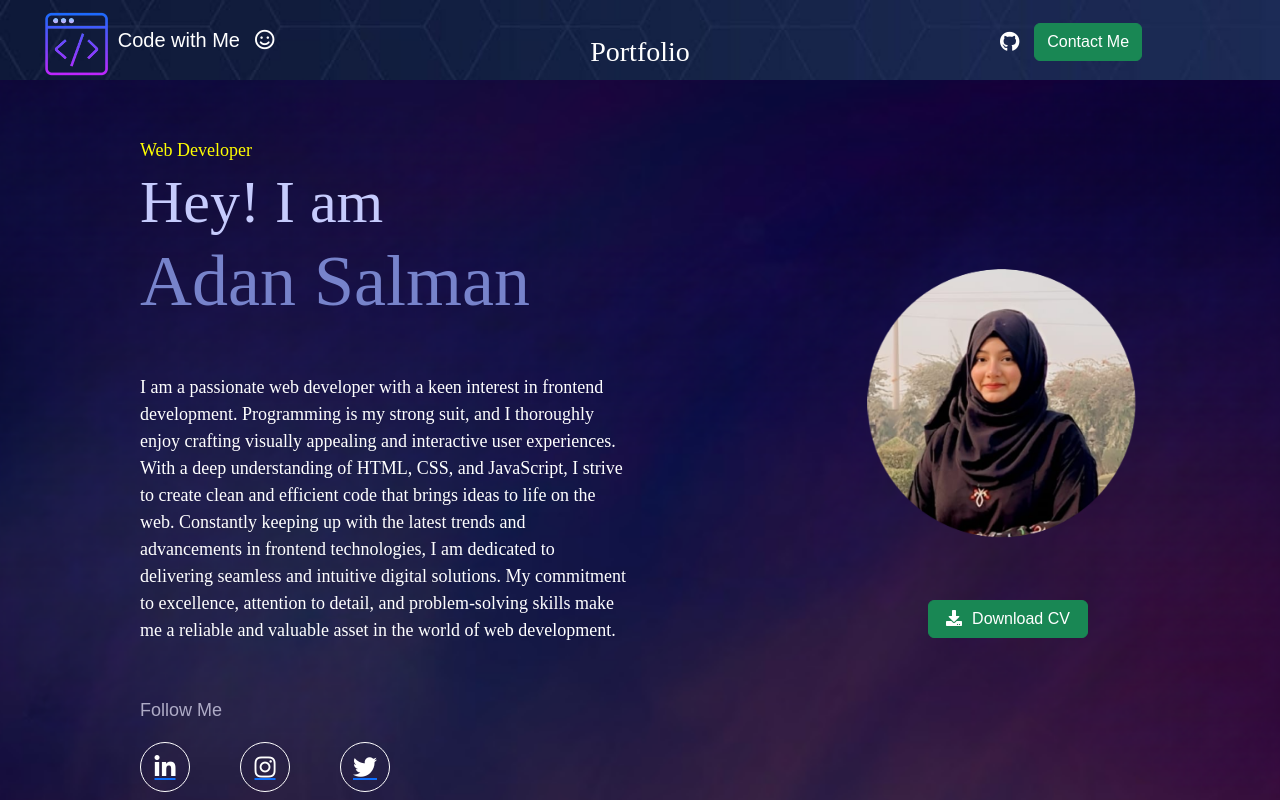
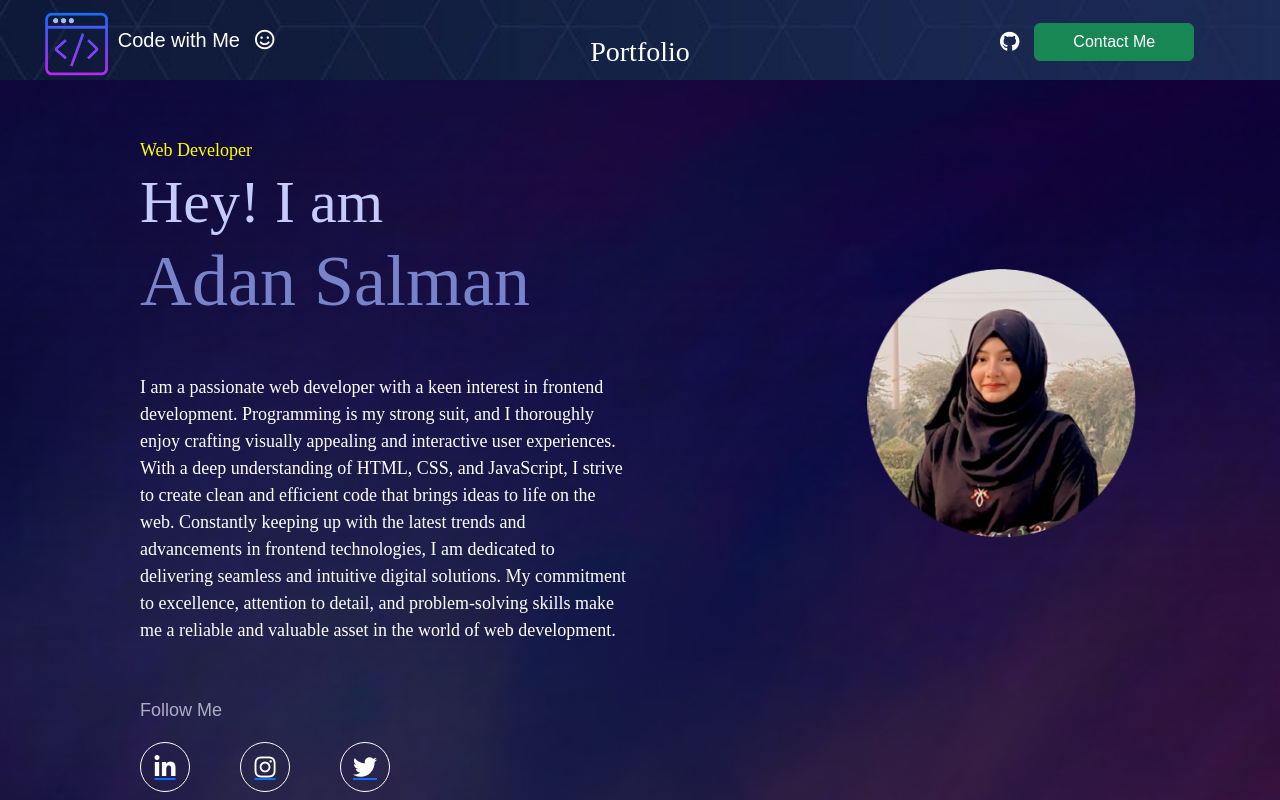
Before and after one commit to adan-s/Web-Portfolio, a React (Create React App) app: page / in a window 1280 px wide. Shown: the top 800 px of the page. Built offline with nearby package versions, Linux system fonts and the light colour scheme.

Commit message:
Resume Button
Moves the download cv button from home page to resume page

```diff
--- a/src/App.css
+++ b/src/App.css
@@ -156,16 +156,10 @@ font-family: 'Times New Roman', Times, serif;
 
 }
 
-.rightSide{
-  display: flex;
-  flex-direction: column;
-}
 
-
-.downloadbtn{
+.btn-success{
   width: 160px;
-  margin-top: -300px;
-  margin-left: 300px;
+  justify-self: start;
 }
 .button i {
   color: white;
--- a/src/App.js
+++ b/src/App.js
@@ -3,7 +3,6 @@ import logo from "./Images/logo.png";
 import myimage from "./Images/image.png";
 import secondImg from "./Images/secondimg.png";
 import { Link } from "react-router-dom";
-import MyPDF from "./resources/resumeimg.pdf";
 import Button from "react-bootstrap/Button";
 import Card from "react-bootstrap/Card";
 import bootstrapImg from "./Images/bootstrapImg.PNG";
@@ -82,17 +81,8 @@ function App() {
             </div>
             <div className="rightSide">
                 <img src={myimage} className="image" alt="Failed to load." />
-              <button type="button" className="btn btn-success downloadbtn">
-                <a
-                  href={MyPDF}
-                  download="Adan Salman's Resume.pdf"
-                  className="download"
-                >
-                  {" "}
-                  <i class="fa fa-download"></i>
-                  <span className="downloadText">Download CV </span>
-                </a>
-              </button>
+
+
             </div>
           </div>
         </div>
@@ -256,23 +246,31 @@ function App() {
         <div className="contactHeading">
           <h5 className="serviceHeading">
             <strong>
-              &nbsp;&nbsp;&nbsp; I&nbsp;&nbsp;&nbsp; W A N T
-              &nbsp;&nbsp;&nbsp; T O &nbsp;&nbsp;&nbsp; H E A R
-              &nbsp;&nbsp;&nbsp; F R O M&nbsp;&nbsp;&nbsp; Y O U
+              &nbsp;&nbsp;&nbsp; I&nbsp;&nbsp;&nbsp; W A N T &nbsp;&nbsp;&nbsp;
+              T O &nbsp;&nbsp;&nbsp; H E A R &nbsp;&nbsp;&nbsp; F R O
+              M&nbsp;&nbsp;&nbsp; Y O U
             </strong>
           </h5>
           <h1 className="services">Contact Me</h1>
         </div>
         <div className="ContactInfo">
           <div className="call">
-          <h5>  <i className="fa fa-phone" ></i>+92 90078601</h5>
+            <h5>
+              {" "}
+              <i className="fa fa-phone"></i>+92 90078601
+            </h5>
           </div>
           <div className="email">
-          <h5>  <i className="fa fa-envelope" ></i>adansalman73@gmail.com</h5>
+            <h5>
+              {" "}
+              <i className="fa fa-envelope"></i>adansalman73@gmail.com
+            </h5>
           </div>
           <div className="location">
-          <h5>  <i className="fa fa-map-marker" ></i>Faisalabad, Pakistan</h5>
-
+            <h5>
+              {" "}
+              <i className="fa fa-map-marker"></i>Faisalabad, Pakistan
+            </h5>
           </div>
         </div>
       </header>
@@ -294,11 +292,12 @@ function App() {
             </Link>
           </li>
         </ul>
-        <hr/>
+        <hr />
         <p className="footerPara">
-        Thank you for visiting my portfolio website! I hope you enjoyed exploring my work.
-        Feel free to reach out to me for any inquiries or collaboration opportunities.
-        Remember, creativity knows no bounds, so let's create something extraordinary together!
+          Thank you for visiting my portfolio website! I hope you enjoyed
+          exploring my work. Feel free to reach out to me for any inquiries or
+          collaboration opportunities. Remember, creativity knows no bounds, so
+          let's create something extraordinary together!
         </p>
 
         <div className="social-buttonsFooter">
--- a/src/pages/Resume.css
+++ b/src/pages/Resume.css
@@ -6,7 +6,7 @@
     font-family: Arial, sans-serif;
     margin: 0;
     padding: 0;
-    background-color: #22283E;
+    background-color: #152346;
     overflow-x: hidden;
     align-items: center;
   }
--- a/src/pages/Resume.js
+++ b/src/pages/Resume.js
@@ -3,6 +3,7 @@ import "../App.css"
 import logo from "../logo.svg";
 import resumeimg from "../Images/resumeimg.jpeg";
 import { Link } from "react-router-dom";
+import MyPDF from "../resources/resumeimg.pdf";
 export default function Resume() {
   return (
     <div className="resume-page">
@@ -18,6 +19,16 @@ export default function Resume() {
           <div className="navbar-buttons">
             <a href="https://github.com/adan-s">
               <i className="fab fa-github navbar-button"></i>
+              <button type="button" className="btn btn-success">
+                  <a
+                    href={MyPDF}
+                    download="Adan Salman's Resume.pdf"
+                    className="download"
+                  >
+                    <i class="fa fa-download"></i>
+                    <span className="downloadText">Download CV </span>
+                  </a>
+                </button>
             </a>
 
           </div>
```
Lines whose indentation alone changed are shown as unchanged.
